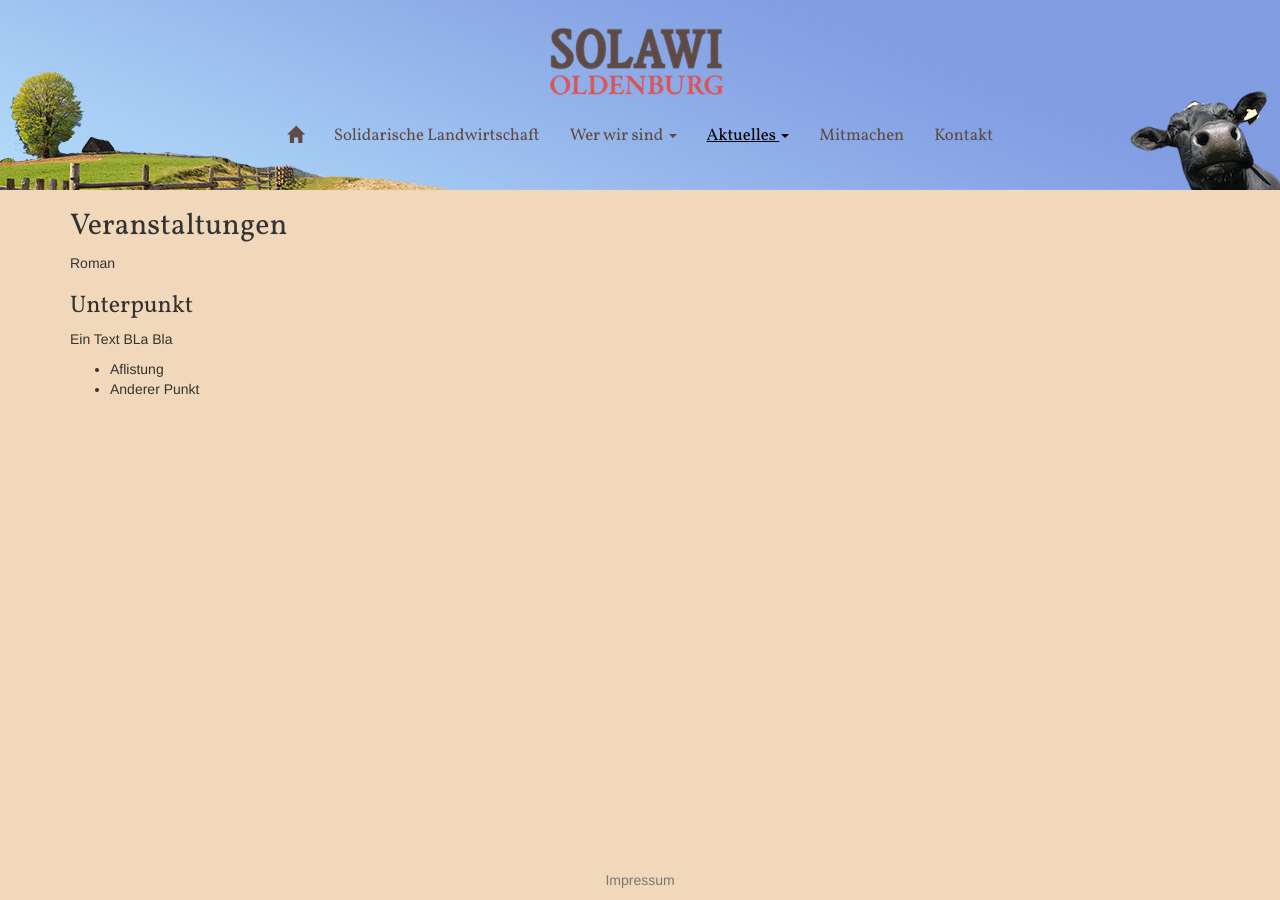
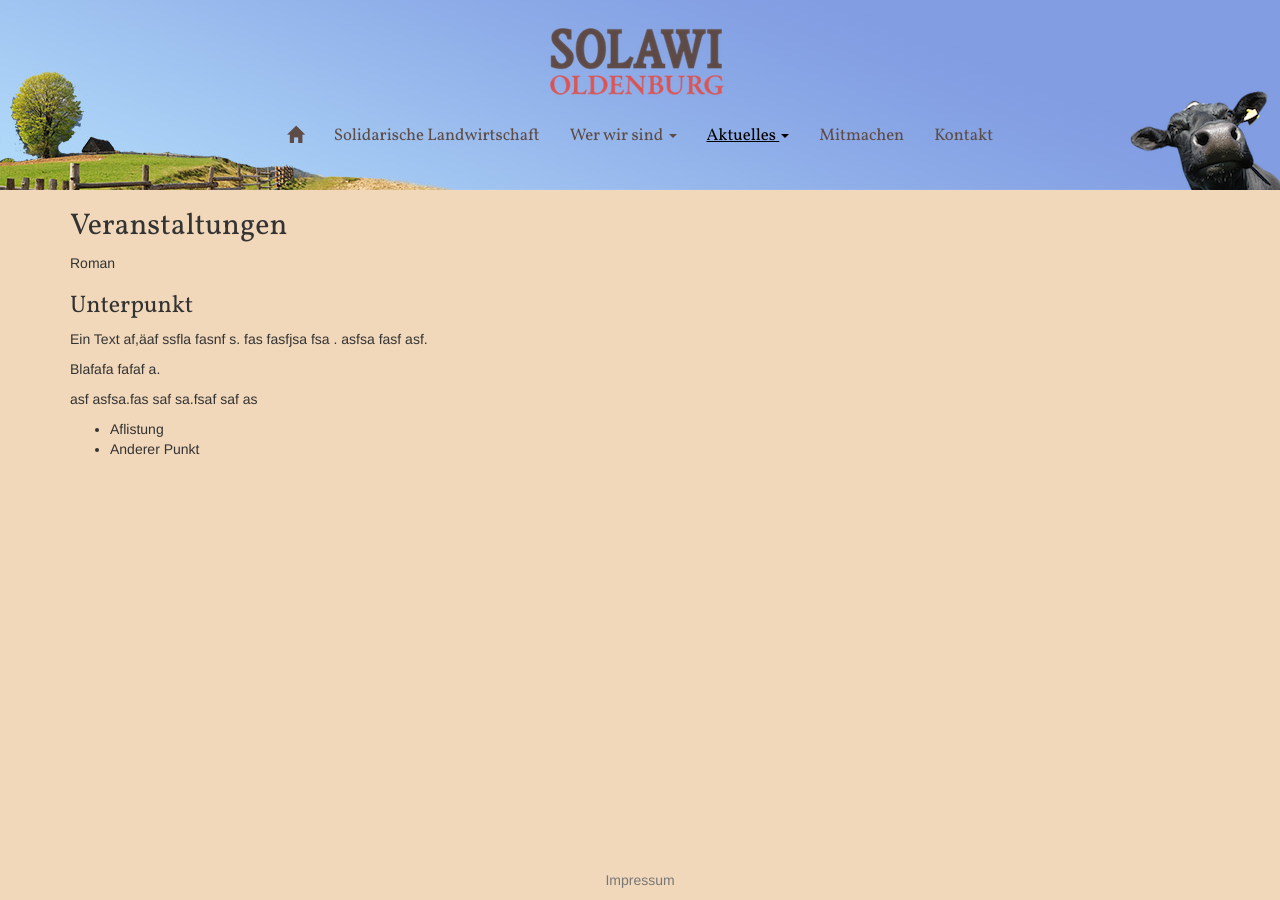
Before and after one commit to solawi-oldenburg/solawi-oldenburg.github.io, a Jekyll site: the page built from veranstaltungen.md, in a window 1280 px wide. Built offline with Jekyll 4.4.1, drawn with Linux system fonts in a browser that asks for light colours.

Commit message:
Update veranstaltungen.md

```diff
--- a/veranstaltungen.md
+++ b/veranstaltungen.md
@@ -8,9 +8,11 @@ title: Veranstaltungen
 Roman
 
 ### Unterpunkt
-Ein Text
-BLa
-Bla
+Ein Text af,äaf ssfla fasnf s. fas fasfjsa fsa . asfsa fasf asf.
+
+Blafafa fafaf a.
+
+asf asfsa.fas saf sa.fsaf saf as
 
 - Aflistung
 - Anderer Punkt
```
